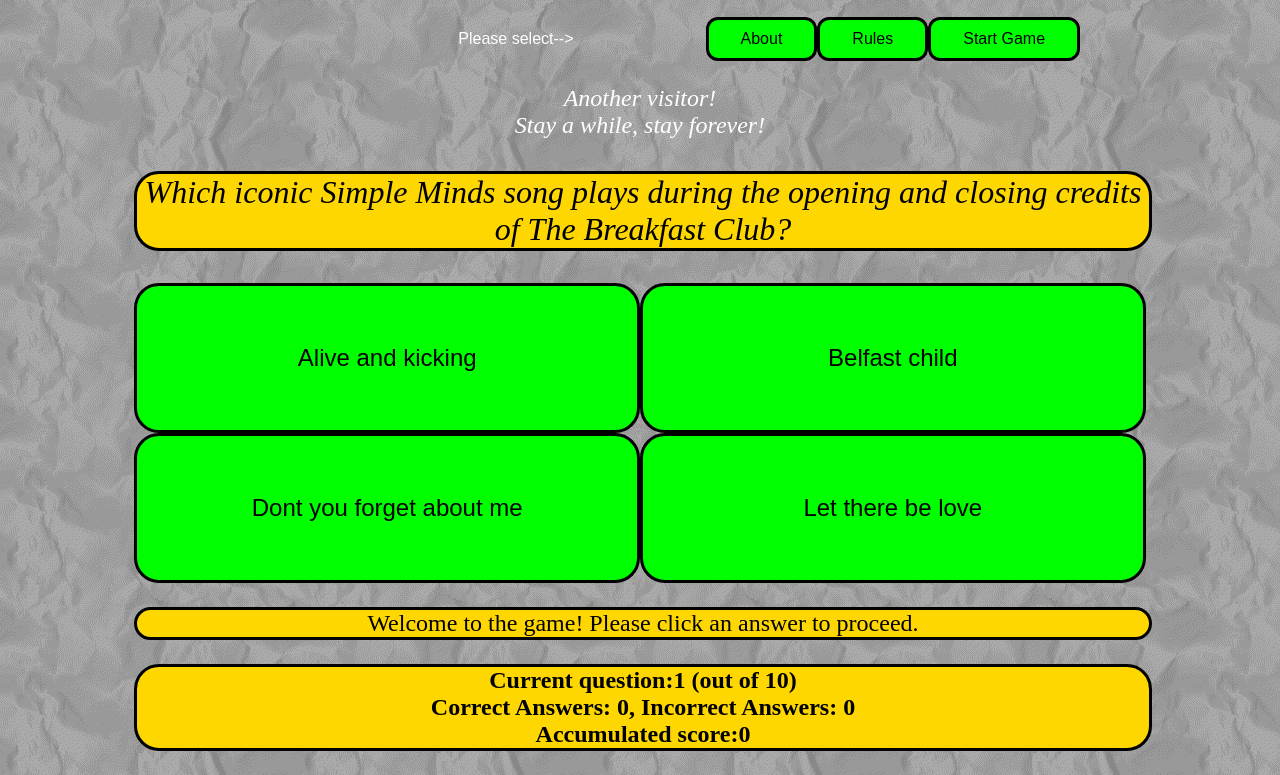
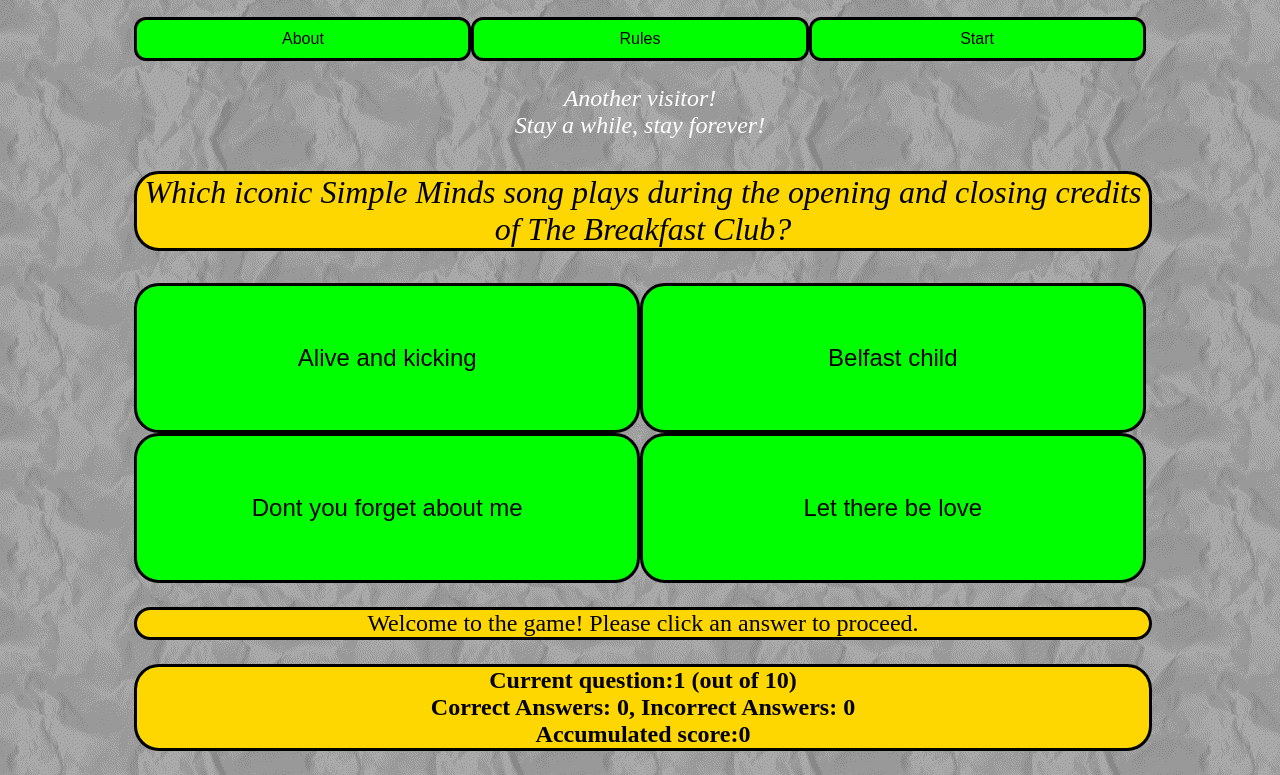
Before and after one commit to jonthorell/QuizGame, a plain HTML site: page index.html in a window 1280 px wide. Shown: the part 84-859 px from the top of the page. Drawn offline with Linux system fonts and the light colour scheme.

Commit message:
Fix: layout of menu-buttons

```diff
--- a/assets/css/style.css
+++ b/assets/css/style.css
@@ -230,6 +230,7 @@
   font-size: 16px;
   border-radius: 12px;
   cursor: pointer;
+  width: 30%;
 }
 #myBtnAbout {
   background-color: #00FF00;
@@ -243,6 +244,8 @@
   font-size: 16px;
   border-radius: 12px;
   cursor: pointer;
+  width: 30%;
+  margin-left: 10%;
 }
 #myBtnStart {
   background-color: #00FF00;
@@ -256,18 +259,6 @@
   font-size: 16px;
   border-radius: 12px;
   cursor: pointer;
+  width: 30%;
+  margin-right: 10%;
 }
-#myBtnSelect {
-  /* background-color: #00FF00; */
-  border: none;
-  background-color: transparent;
-  color: white;
-  padding: 10px 32px;
-  text-align: center;
-  text-decoration: none;
-  display: inline-block;
-  font-size: 16px;
-  border-radius: 12px;
-  width:30%;
-  margin-left: 10%;
-}
--- a/index.html
+++ b/index.html
@@ -22,10 +22,9 @@
     <!-- Trigger/Open The Modal -->
 
     <div class="flex-center">
-        <button id="myBtnSelect">Please select--></button>
         <button id="myBtnAbout">About</button>
         <button id="myBtnRules">Rules</button>
-        <button id="myBtnStart">Start Game</button>
+        <button id="myBtnStart">Start</button>
     </div>
 
     <!-- The Modal -->
```
